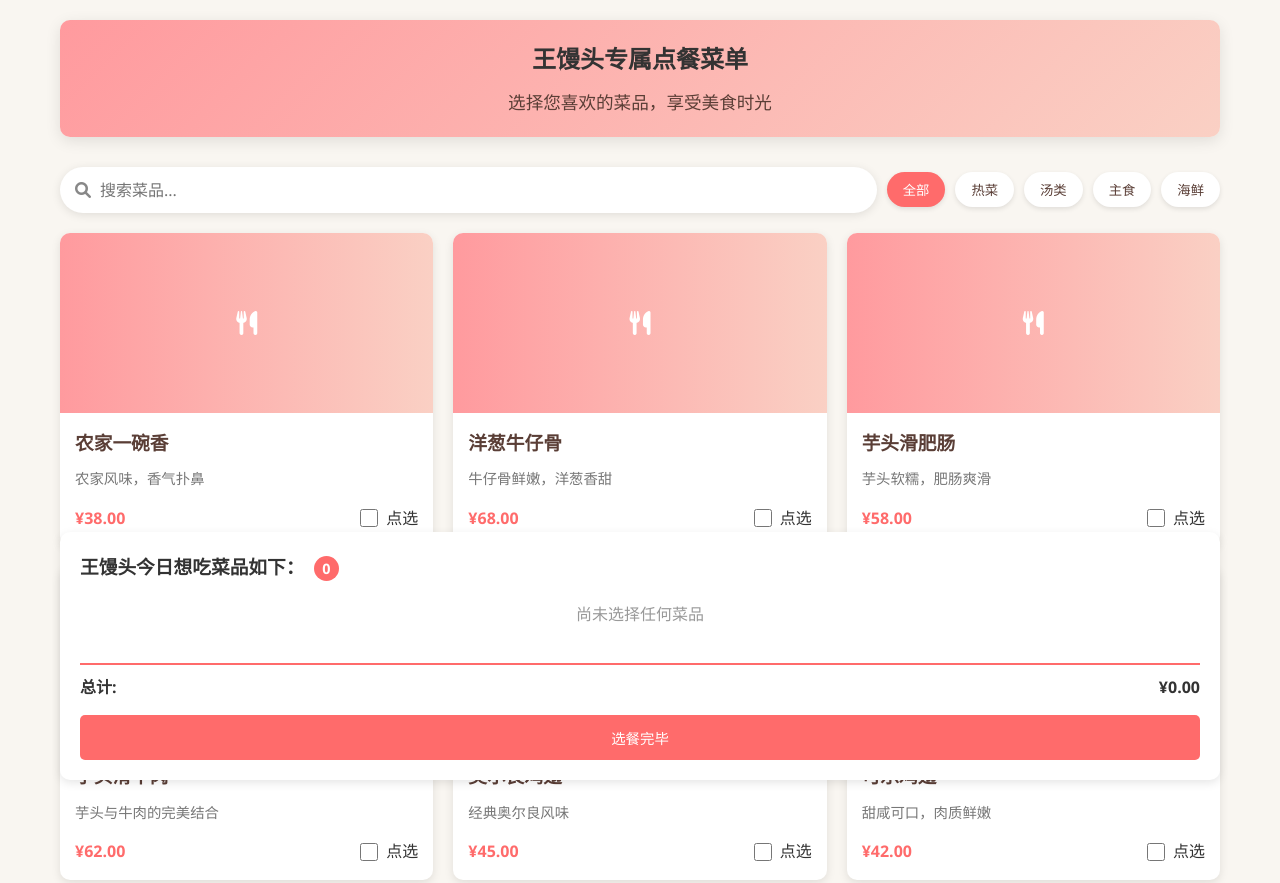
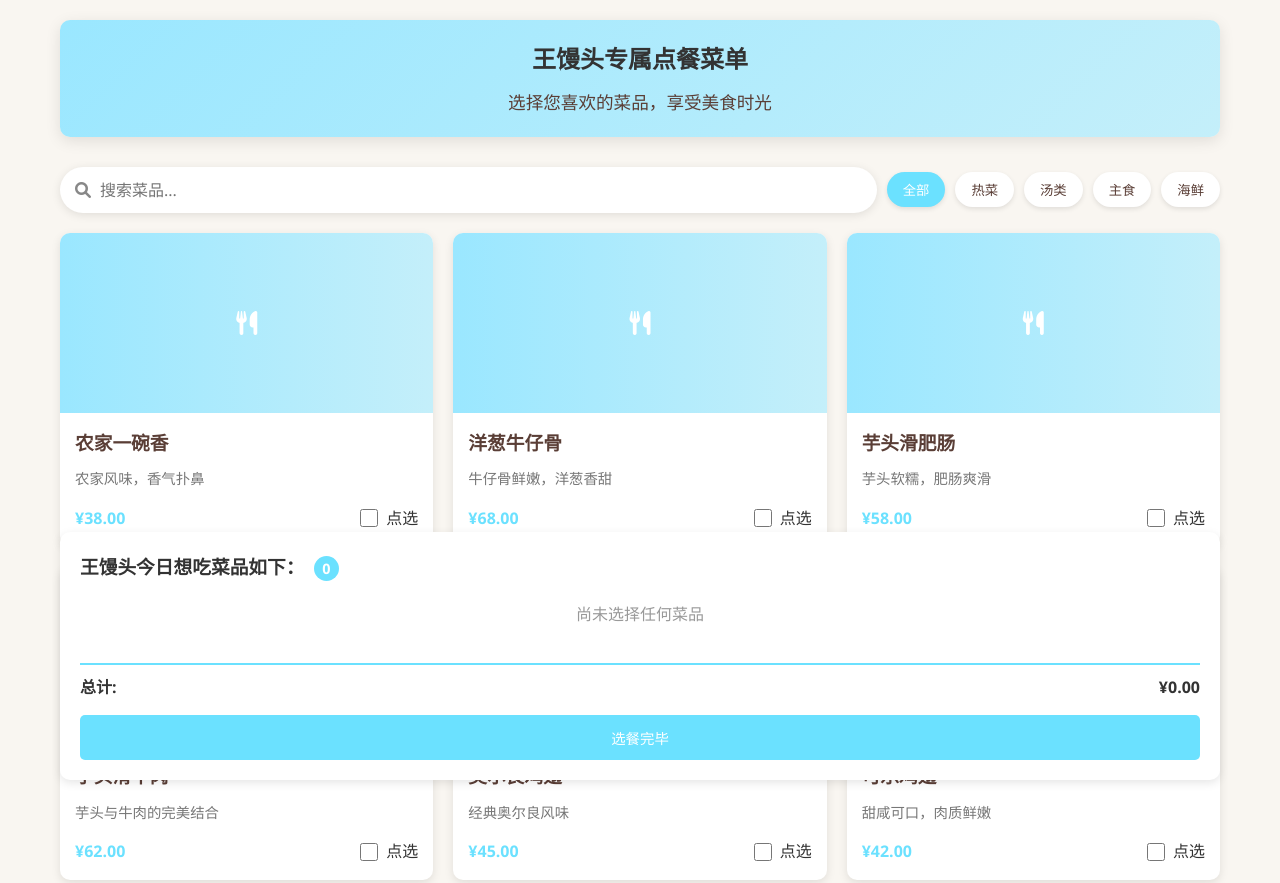
Before and after one commit to HanL001117/date-invitation, a plain HTML site: page index.html in a window 1280 px wide. Shown: the top 883 px of the page. Drawn offline with Linux system fonts and the light colour scheme.

Commit message:
Add files via upload

```diff
--- a/index.html
+++ b/index.html
@@ -28,7 +28,7 @@
         header {
             text-align: center;
             padding: 20px 0;
-            background: linear-gradient(135deg, #ff9a9e 0%, #fad0c4 100%);
+            background: linear-gradient(135deg, #9ae7ff 0%, #c4effa 100%);
             border-radius: 10px;
             margin-bottom: 30px;
             box-shadow: 0 4px 15px rgba(0, 0, 0, 0.1);
@@ -96,7 +96,7 @@
         }
 
         .category-btn:hover, .category-btn.active {
-            background-color: #ff6b6b;
+            background-color: #6be1ff;
             color: white;
         }
 
@@ -123,13 +123,13 @@
 
         .dish-image {
             height: 180px;
-            background-color: #ff9a9e;
+            background-color: #9ae7ff;
             display: flex;
             align-items: center;
             justify-content: center;
             color: white;
             font-size: 1.5rem;
-            background: linear-gradient(to right, #ff9a9e, #fad0c4);
+            background: linear-gradient(to right, #9ae7ff, #c4effa);
         }
 
         .dish-content {
@@ -155,7 +155,7 @@
 
         .dish-price {
             font-weight: bold;
-            color: #ff6b6b;
+            color: #6be1ff;
         }
 
         .checkbox-container {
@@ -208,7 +208,7 @@
         }
 
         .remove-btn {
-            color: #ff6b6b;
+            color: #6be1ff;
             cursor: pointer;
             padding: 0 5px;
         }
@@ -219,14 +219,14 @@
             font-weight: bold;
             font-size: 1rem;
             padding-top: 10px;
-            border-top: 2px solid #ff6b6b;
+            border-top: 2px solid #6be1ff;
         }
 
         .submit-btn {
             display: block;
             width: 100%;
             padding: 12px;
-            background-color: #ff6b6b;
+            background-color: #6be1ff;
             color: white;
             border: none;
             border-radius: 5px;
@@ -241,7 +241,7 @@
         }
 
         .counter {
-            background-color: #ff6b6b;
+            background-color: #6be1ff;
             color: white;
             padding: 3px 8px;
             border-radius: 20px;
```
